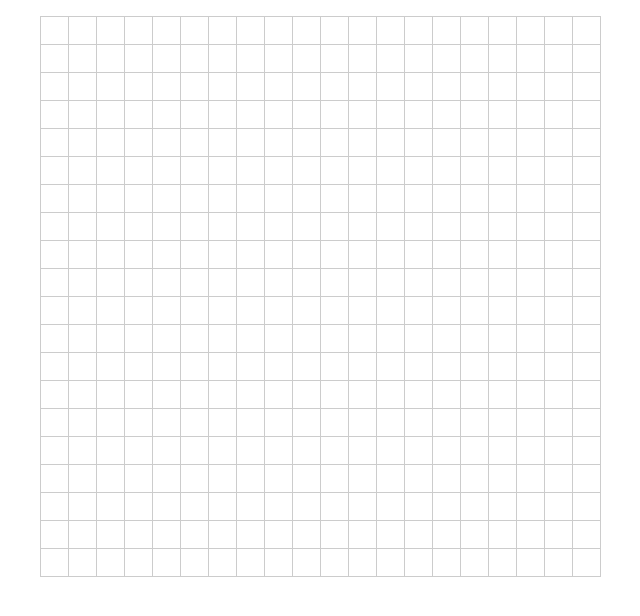
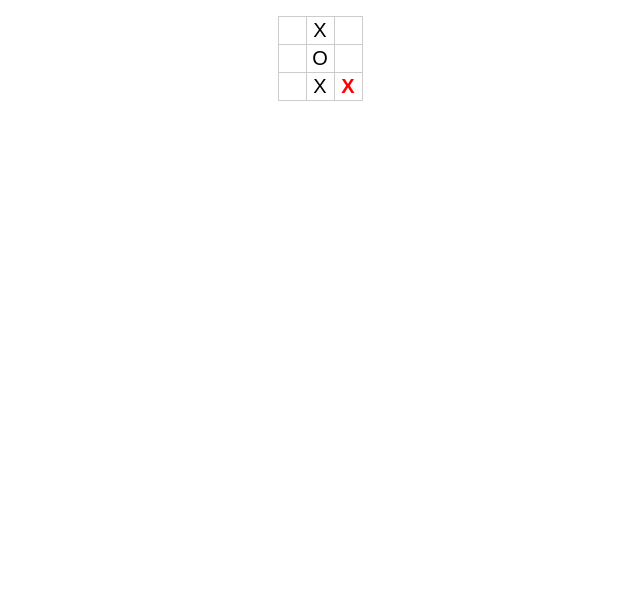
Before and after one commit to ezemtsov/playWithMe, a website: page web/index.html in a window 1280 px wide. Shown: the whole page, without its empty margins (320-960 px from the left). Drawn offline with Linux system fonts and the light colour scheme.

Commit message:
new functions for grid

```diff
--- a/web/css/styles.css
+++ b/web/css/styles.css
@@ -6,6 +6,9 @@
     text-align:center;
     font-family:sans-serif; font-size:20px
 }
+.grid td.normal {
+    font-weight:normal; color:black;
+}
 .grid td.clicked {
     font-weight:bold; color:red;
 }
--- a/web/jsconfig.json
+++ b/web/jsconfig.json
@@ -1,7 +1,7 @@
 {
   "compilerOptions": {
     /* Basic Options */
-    "target": "es5",                          /* Specify ECMAScript target version: 'ES3' (default), 'ES5', 'ES2015', 'ES2016', 'ES2017', 'ES2018', 'ES2019' or 'ESNEXT'. */
+    "target": "es2016",                          /* Specify ECMAScript target version: 'ES3' (default), 'ES5', 'ES2015', 'ES2016', 'ES2017', 'ES2018', 'ES2019' or 'ESNEXT'. */
     "module": "commonjs",                     /* Specify module code generation: 'none', 'commonjs', 'amd', 'system', 'umd', 'es2015', or 'ESNext'. */
     // "lib": [],                             /* Specify library files to be included in the compilation. */
     // "allowJs": true,                       /* Allow javascript files to be compiled. */
--- a/web/src/index.js
+++ b/web/src/index.js
@@ -1,47 +1,80 @@
-window.onload = function() {
-  document.body.appendChild(grid);
+const size = 3;
+let turn = 0;
+
+let lastClicked;
+
+const isEven = (n) => (n % 2 == 0);
+
+let selectCell = (grid, row, col) => {
+  let cells = grid.getElementsByTagName('td');
+  let cellIndex = col + row * size;
+  let cell = cells[cellIndex];
+
+  if (cell !== lastClicked) {
+    if (lastClicked)
+      lastClicked.classList
+        .replace('clicked', 'normal');
+    lastClicked = cell;
+
+    if (isEven(turn)) { cell.innerHTML = 'X'; }
+    else { cell.innerHTML = 'O'; }
+    cell.classList.toggle('clicked');
+
+    turn++;
+  }
 };
 
-let size = 20;
-
-let turn = 0;
-let lastClicked;
-
-let grid = clickableGrid(size, function(el, row, col) {
-  console.log("You clicked on element:", el);
-  console.log("You clicked on row:", row);
-  console.log("You clicked on col:", col);
-
-  if (isEven(turn)) { el.innerHTML = 'X'; } else {
-    el.innerHTML = 'O';
-  }
-  el.className = 'clicked';
-
-  if (lastClicked) lastClicked.className = '';
-  lastClicked = el;
-  turn++;
-});
-
-
-function clickableGrid(size, callback) {
-  let grid = document.createElement('table');
-  grid.className = 'grid';
+let generateGrid = (size) => {
+  var grid = document.createElement('table');
+  grid.classList.toggle('grid');
 
   for (let r = 0; r < size; ++r) {
-    let tr = grid.appendChild(document.createElement('tr'));
+    let tr = grid
+      .appendChild(document.createElement('tr'));
     for (let c = 0; c < size; ++c) {
-      let cell = tr.appendChild(document.createElement('td'));
-      cell.innerHTML = " ";
-      cell.addEventListener('click', (function(el, r, c) {
-        return function() {
-          callback(el, r, c);
-        };
-      })(cell, r, c), false);
+      let cell = tr
+        .appendChild(document.createElement('td'));
+      cell.onclick = () => {
+        console.log("Clicked on cell:", { r, c });
+        selectCell(grid, r, c);
+      };
+    };
+  };
+  return grid;
+};
+
+let fillGrid = (grid) => {
+  let cells = grid.getElementsByTagName('td');
+  for (let [r, rv] of Object.entries(testData)) {
+    for (let [c, cv] of Object.entries(rv)) {
+      let cellIndex = Number(c) + Number(r) * size;
+      cells[cellIndex].innerHTML = cv;
     };
   }
-  return grid;
-}
+};
 
-function isEven(n) {
-  return (n % 2 == 0);
-}
+window.onload = () => {
+  let grid = generateGrid(size);
+  document.body.appendChild(grid);
+
+  fillGrid(grid);
+  selectCell(grid, 2, 2);
+};
+
+const testData = {
+  0: {
+    0: "",
+    1: "X",
+    2: "",
+  },
+  1: {
+    0: "",
+    1: "O",
+    2: "",
+  },
+  2: {
+    0: "",
+    1: "X",
+    2: "",
+  }
+};
```
Also changed, not shown: README.MD (added).
